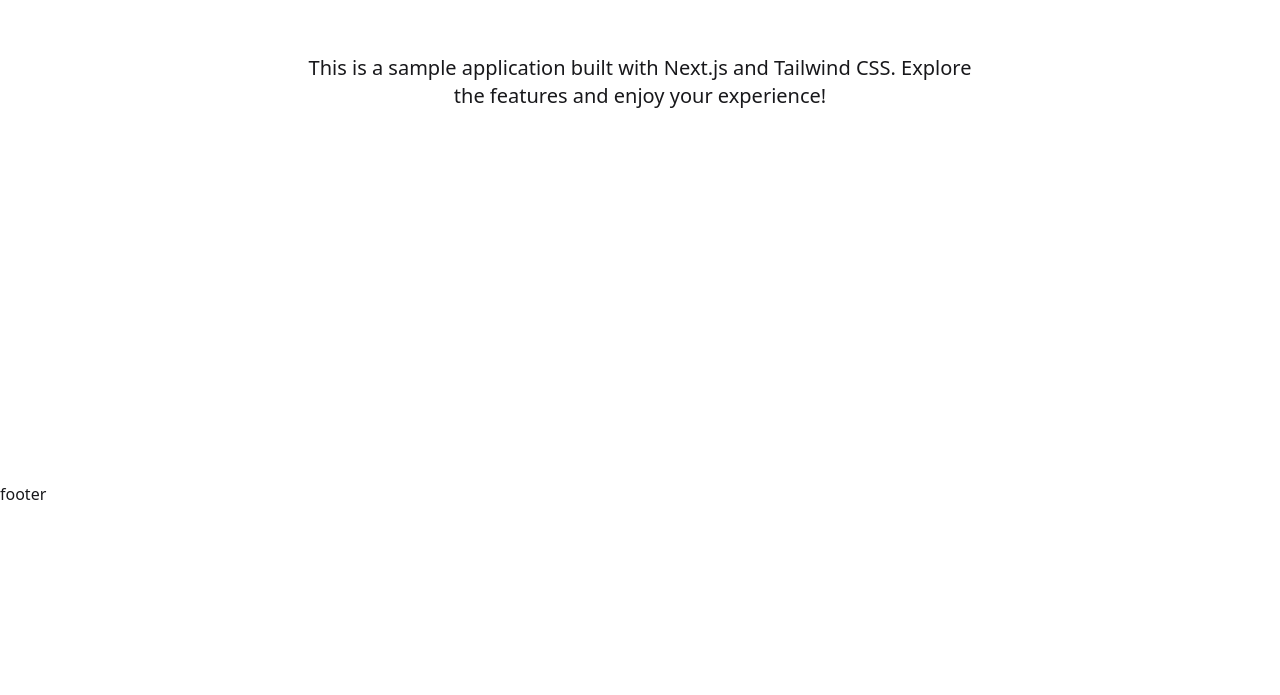
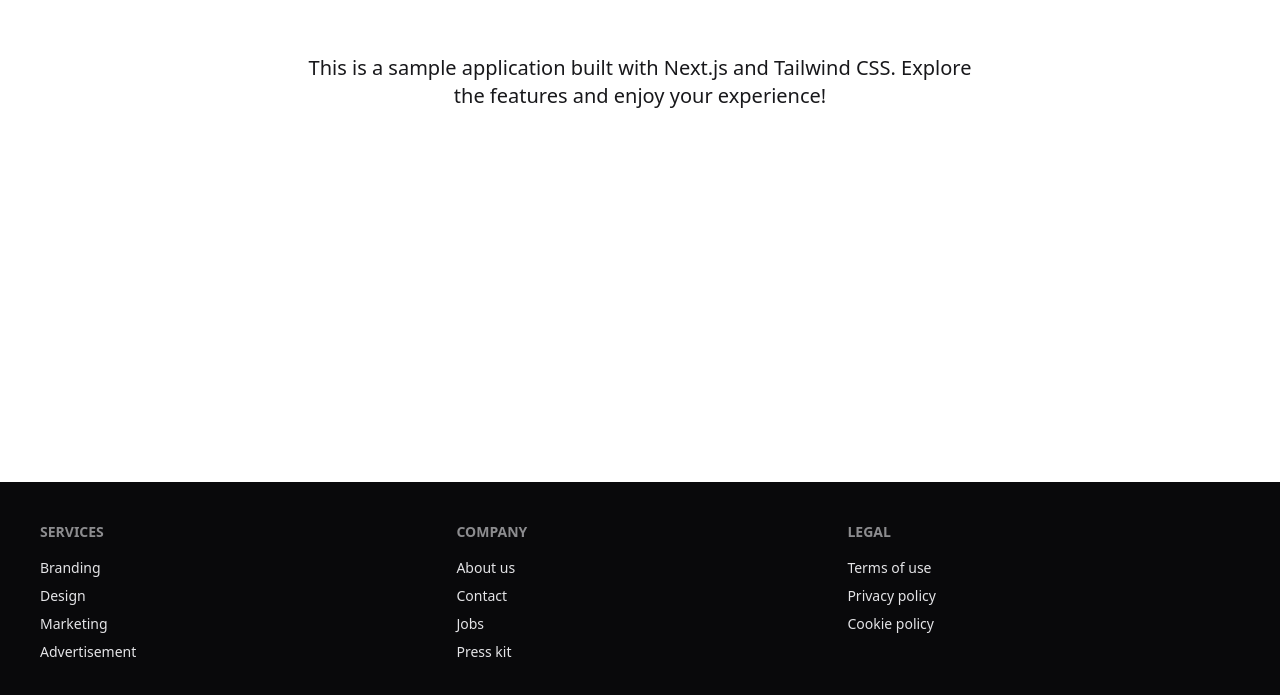
Before and after one commit to md-abu-naim/NextApp, a Next.js app: page / in a window 1280 px wide. Shown: the part 383-1078 px from the top of the page. Before the commit the page ends 889 px from the top, so only its background shows below. Built offline with nearby package versions, Linux system fonts and the light colour scheme.

Commit message:
footer design

```diff
--- a/src/app/Components/Footer.jsx
+++ b/src/app/Components/Footer.jsx
@@ -1,9 +1,28 @@
 
 const Footer = () => {
     return (
-        <div>
-            footer
-        </div>
+        <footer className="footer sm:footer-horizontal bg-neutral text-neutral-content p-10">
+            <nav>
+                <h6 className="footer-title">Services</h6>
+                <a className="link link-hover">Branding</a>
+                <a className="link link-hover">Design</a>
+                <a className="link link-hover">Marketing</a>
+                <a className="link link-hover">Advertisement</a>
+            </nav>
+            <nav>
+                <h6 className="footer-title">Company</h6>
+                <a className="link link-hover">About us</a>
+                <a className="link link-hover">Contact</a>
+                <a className="link link-hover">Jobs</a>
+                <a className="link link-hover">Press kit</a>
+            </nav>
+            <nav>
+                <h6 className="footer-title">Legal</h6>
+                <a className="link link-hover">Terms of use</a>
+                <a className="link link-hover">Privacy policy</a>
+                <a className="link link-hover">Cookie policy</a>
+            </nav>
+        </footer>
     );
 };
 
```
